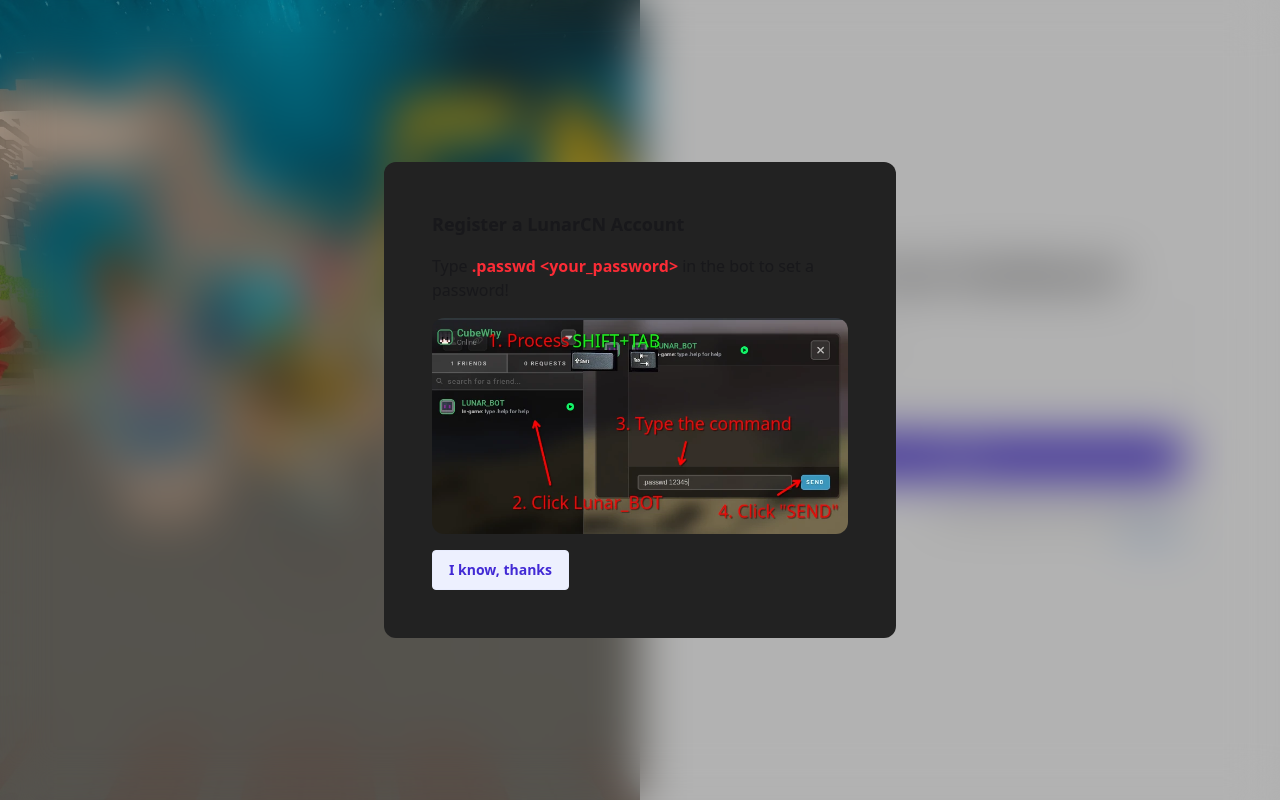
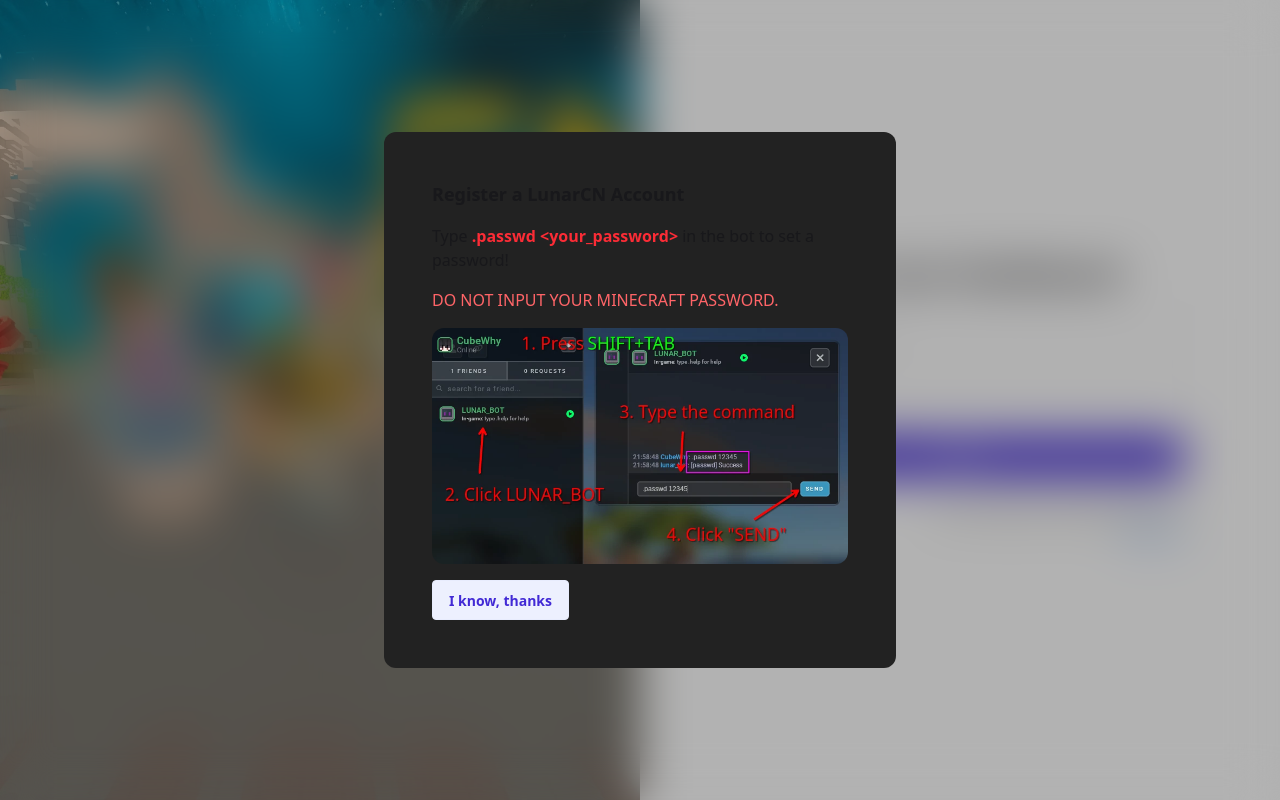
Before and after one commit to earthsworth/lunar-api, a React (Vite) app in the folder dashboard/: page /#/login in a window 1280 px wide. Both pictures are taken after a click on the element "Register". Built offline with nearby package versions, Linux system fonts and the light colour scheme.

Commit message:
fix(dashboard): fix typo in the register tutorial

```diff
--- a/dashboard/src/components/LoginPage/LoginPage.tsx
+++ b/dashboard/src/components/LoginPage/LoginPage.tsx
@@ -100,7 +100,8 @@
               >
                 <DialogTitle className="text-lg font-bold">Register a LunarCN Account</DialogTitle>
                 <Description>Type <strong className="text-red-500">.passwd &lt;your_password&gt;</strong> in the bot to set a password!</Description>
-                <img src={registerTutorialImage} className="rounded-xl"/>
+                <p className="text-red-400">DO NOT INPUT YOUR MINECRAFT PASSWORD.</p>
+                <img src={registerTutorialImage} className="rounded-xl" alt="register tutorial"/>
                 <div className="flex gap-4">
                   <button onClick={() => setRegisterDialogState(false)} className="btn btn-soft btn-primary">I know, thanks</button>
                 </div>
```
Also changed, not shown: dashboard/src/assets/register_tutorial.webp.
